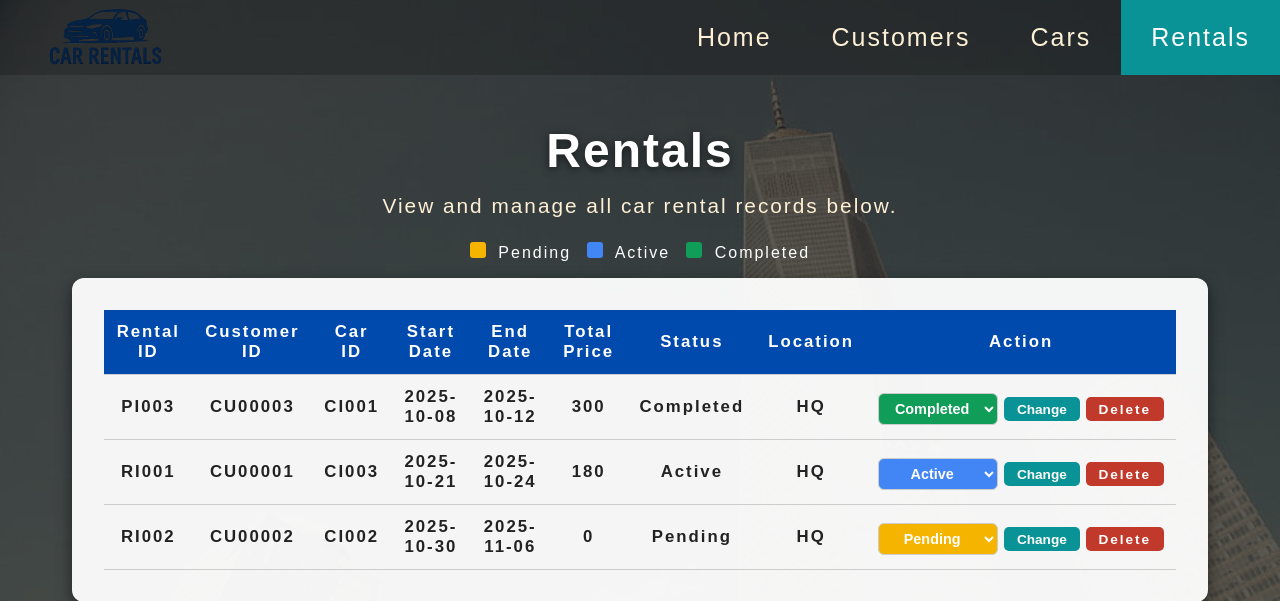
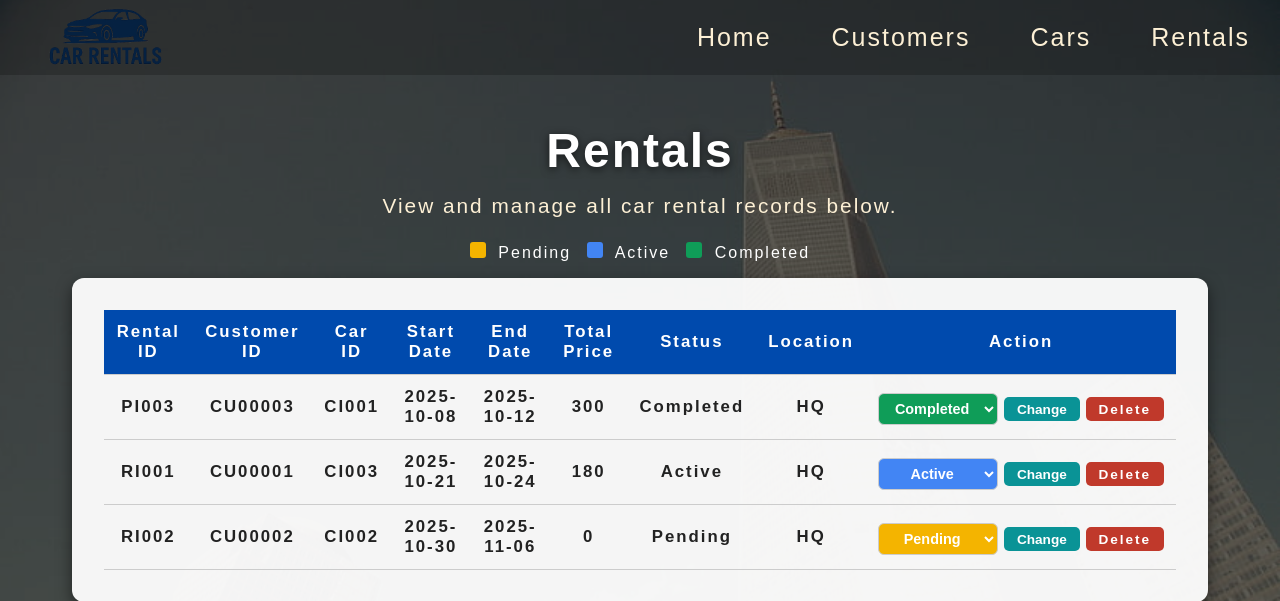
Before and after one commit to AlMustaqim-UTB/WebDevAsg, a PHP site: page /rentals.php in a window 1280 px wide. Shown: the top 601 px of the page. Run offline with PHP 8.4, Linux system fonts and the light colour scheme; data comes from the database, SQL or seed files in the repository; a stand-in replaces the project's code that opens the database connection.

Commit message:
change nav bar

```diff
--- a/RoomBookingSystem/admin/css/admin.css
+++ b/RoomBookingSystem/admin/css/admin.css
@@ -57,8 +57,7 @@ nav a {
   color: #fdf0d5;
 }
 
-nav a:hover,
-nav a.active {
+nav a:hover {
   background-color: #0a9396;
 }
 
--- a/RoomBookingSystem/admin/navbar.php
+++ b/RoomBookingSystem/admin/navbar.php
@@ -4,6 +4,6 @@
     <li><a href="index.php">Home</a></li>
     <li><a href="customers.php">Customers</a></li>
     <li><a href="cars.php">Cars</a></li>
-    <li><a href="rentals.php" class="active">Rentals</a></li>
+    <li><a href="rentals.php" >Rentals</a></li>
   </ul>
 </nav>
```
